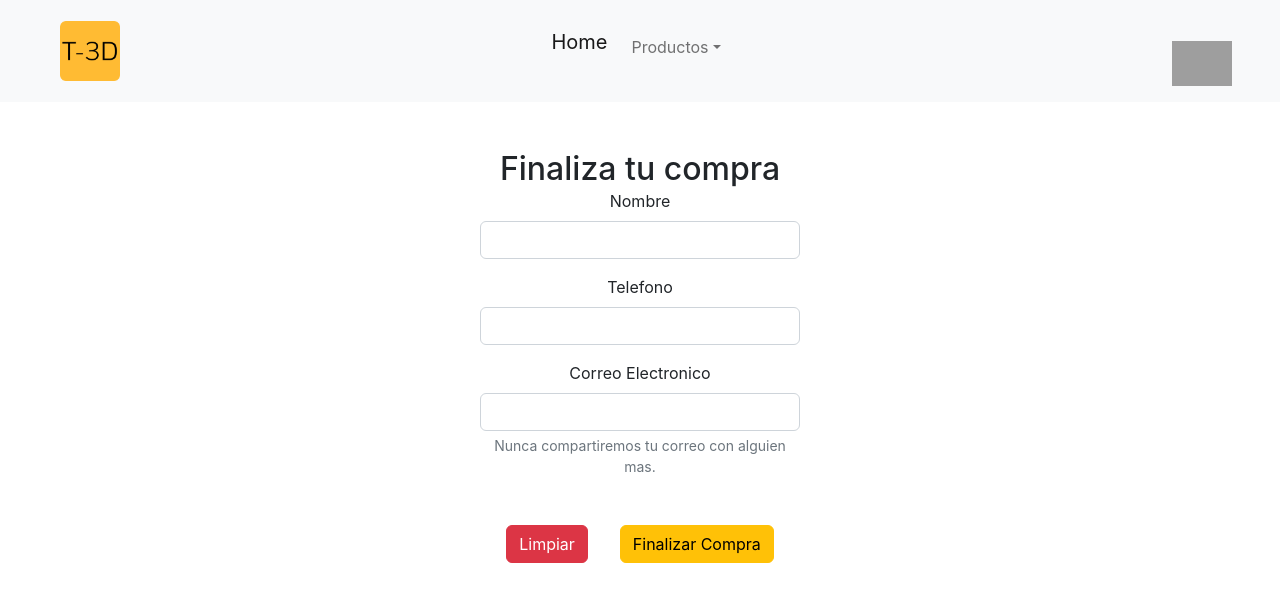
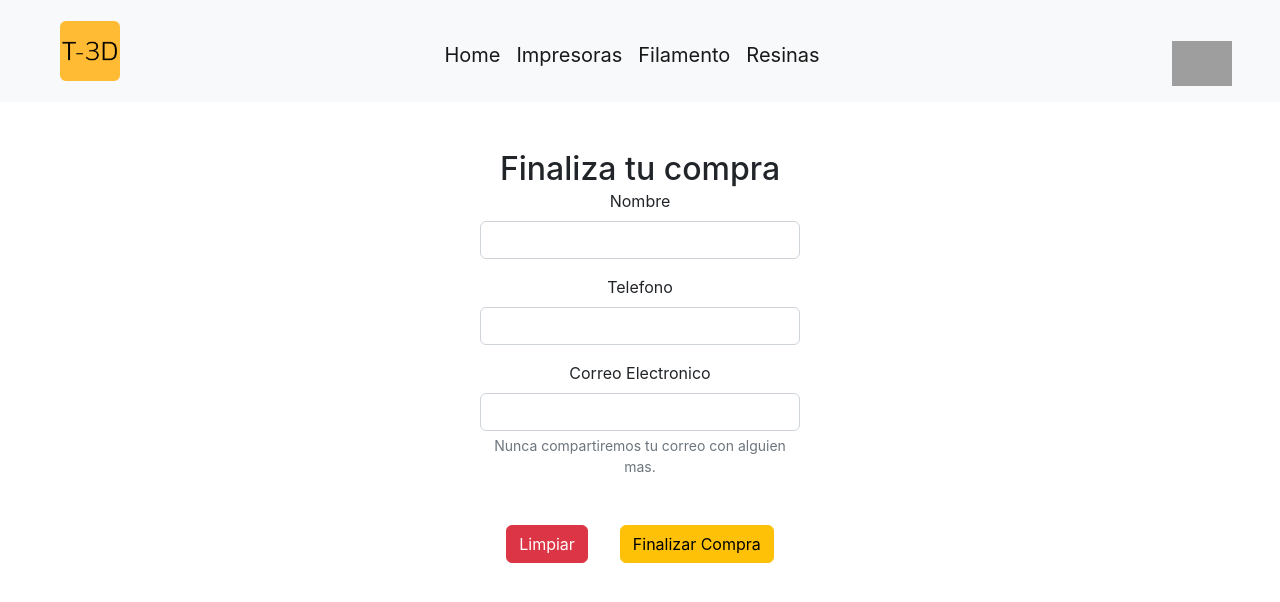
Before and after one commit to IgnacioBastias/Todo-3D-Bastias-Ignacio, a React (Create React App) app: page /form in a window 1280 px wide. Shown: the top 602 px of the page. Built offline with nearby package versions, Linux system fonts and the light colour scheme; grey boxes are pictures that could not be loaded.

Commit message:
transiciones

```diff
--- a/package.json
+++ b/package.json
@@ -9,10 +9,12 @@
     "@uiball/loaders": "^1.2.6",
     "firebase": "^9.9.3",
     "font-awesome": "^4.7.0",
+    "framer-motion": "^4.1.17",
     "react": "^18.2.0",
     "react-dom": "^18.2.0",
     "react-router-dom": "^6.3.0",
     "react-scripts": "^2.1.3",
+    "react-transition-group": "^4.4.5",
     "web-vitals": "^2.1.4"
   },
   "scripts": {
--- a/src/App.css
+++ b/src/App.css
@@ -1,3 +1,4 @@
+
 .App {
   text-align: center;
 }
@@ -36,3 +37,7 @@
     transform: rotate(360deg);
   }
 }
+
+::-webkit-scrollbar {
+  display: none;
+  }
--- a/src/App.js
+++ b/src/App.js
@@ -1,12 +1,13 @@
 import React from 'react'
 import './App.css';
 import NavBar from "./components/NavBar/NavBar"
-import ItemListContainer from "./components/ItemListContainer/ItemListContainer"
-import ItemDetailContainer from "./components/ItemDetailContainer/ItemDetailContainer"
-import { BrowserRouter, Routes, Route } from "react-router-dom";
+// import ItemListContainer from "./components/ItemListContainer/ItemListContainer"
+// import ItemDetailContainer from "./components/ItemDetailContainer/ItemDetailContainer"
+import { BrowserRouter } from "react-router-dom";
 import { CartProvider } from "./store/cartContext";
-import CartView from './components/cartView/CartView';
-import UserForm from './components/UserForm/UserForm';
+// import CartView from './components/cartView/CartView';
+// import UserForm from './components/UserForm/UserForm';
+import AnimatedRoutes from './components/animatedRoutes';
 
 
 function App() {
@@ -15,13 +16,7 @@ function App() {
       <BrowserRouter>
         <CartProvider>
           <NavBar />
-          <Routes>
-            <Route path="/" element={<ItemListContainer />} />
-            <Route path="/category/:idCategory" element={<ItemListContainer />} />
-            <Route path="/item/:id" element={<ItemDetailContainer />} />
-            <Route path="/cart" element={<CartView />} />
-            <Route path="/form" element={<UserForm />} />
-          </Routes>
+          <AnimatedRoutes/>
         </CartProvider>
       </BrowserRouter>
     </div>
--- a/src/components/NavBar/NavBar.js
+++ b/src/components/NavBar/NavBar.js
@@ -10,30 +10,23 @@ function NavBar() {
     return (
         <nav class="navbar navbar-expand-lg bg-light">
             <div class="container-fluid">
-            <Link to={`/`} class="navbar-brand mx-5"> <img src={favIcon} width="60px" className='my-2' alt='icon' /></Link>
+                <Link to={`/`} class="navbar-brand mx-5"> <img src={favIcon} width="60px" className='my-2' alt='icon' /></Link>
 
                 <button class="navbar-toggler" type="button" data-bs-toggle="collapse" data-bs-target="#navbarSupportedContent" aria-controls="navbarSupportedContent" aria-expanded="false" aria-label="Toggle navigation">
                     <span class="navbar-toggler-icon"></span>
                 </button>
                 <div class="collapse navbar-collapse" id="navbarSupportedContent">
                     <ul class="navbar-nav mx-auto me-auto mb-2 mt-3">
-                        <li class="nav-item">
-                        <Link to={`/`} class="navbar-brand"> Home </Link>
-                        </li>
-                        <li class="nav-item dropdown">
-                            <p class="nav-link dropdown-toggle" role="button" data-bs-toggle="dropdown" aria-expanded="false">
-                                Productos
-                            </p>
-                            <ul class="dropdown-menu">
-                            <Link to={`/category/Impresora`} class="dropdown-item"> Impresoras </Link>
-                            <Link to={`/category/Filamento`} class="dropdown-item"> Filamento </Link>
-                            <Link to={`/category/Resina`} class="dropdown-item"> Resinas </Link>
-                            </ul>
-                        </li>
+
+                        <li class="nav-item"> <Link to={`/`} class="navbar-brand"> Home </Link> </li>
+                        <li class="nav-item"> <Link to={`/category/Impresora`} class="navbar-brand"> Impresoras </Link> </li>
+                        <li class="nav-item"> <Link to={`/category/Filamento`} class="navbar-brand"> Filamento </Link> </li>
+                        <li class="nav-item"> <Link to={`/category/Resina`} class="navbar-brand"> Resinas </Link> </li>
+
                     </ul>
                 </div>
             </div>
-            <CartWidget imgUrl={carritoImg}/>
+            <CartWidget imgUrl={carritoImg} />
         </nav>
     )
 }
--- /dev/null
+++ b/src/components/animatedRoutes.js
@@ -0,0 +1,35 @@
+import React from 'react'
+import './animatedStyles.css'
+import { Route, Routes, useLocation } from "react-router-dom";
+import { TransitionGroup, CSSTransition } from "react-transition-group"
+import CartView from "./cartView/CartView";
+import ItemDetailContainer from "./ItemDetailContainer/ItemDetailContainer";
+import ItemListContainer from "./ItemListContainer/ItemListContainer";
+import UserForm from "./UserForm/UserForm";
+
+
+
+function AnimatedRoutes () {
+
+    const location = useLocation();
+
+    return (
+        <TransitionGroup>
+            <CSSTransition
+                key={location.key}
+                classNames="fade"
+                timeout={1000}
+            >
+                <Routes location={location}>
+                    <Route path="/" element={<ItemListContainer />} />
+                    <Route path="/category/:idCategory" element={<ItemListContainer />} />
+                    <Route path="/item/:id" element={<ItemDetailContainer />} />
+                    <Route path="/cart" element={<CartView />} />
+                    <Route path="/form" element={<UserForm />} />
+                </Routes>
+            </CSSTransition>
+        </TransitionGroup>
+    )
+};
+
+export default AnimatedRoutes;
--- /dev/null
+++ b/src/components/animatedStyles.css
@@ -0,0 +1,15 @@
+
+.fade-enter {
+  opacity: 0;
+}
+.fade-enter-active {
+  opacity: 1;
+  transition: opacity 600ms ease-in;
+}
+.fade-exit {
+  opacity: 1;
+}
+.fade-exit-active {
+  opacity: 0;
+  transition: opacity 0ms ease-in;
+}
--- a/src/components/cartView/ItemsInCart.js
+++ b/src/components/cartView/ItemsInCart.js
@@ -34,7 +34,7 @@ function ItemsInCart({ Cart }) {
                 <h3 className='my-5'>Precio total: ${totalPrice} </h3>
             </div>
             <div>
-                <button type="button" class="btn btn-danger btn-md mb-5 mx-3" onClick={clearCart} >Vaciar carrito</button>
+                <Link to={`/cart`} ><button type="button" class="btn btn-danger btn-md mb-5 mx-3" onClick={clearCart} >Vaciar carrito</button></Link>
                 <Link to={`/form`} ><button type="button" class="btn btn-warning btn-md mb-5 mx-3">Finalizar compra</button></Link>
             </div>
         </div>
```
Also changed, not shown: 1 other file (tests, documents, lock files or other folders).
